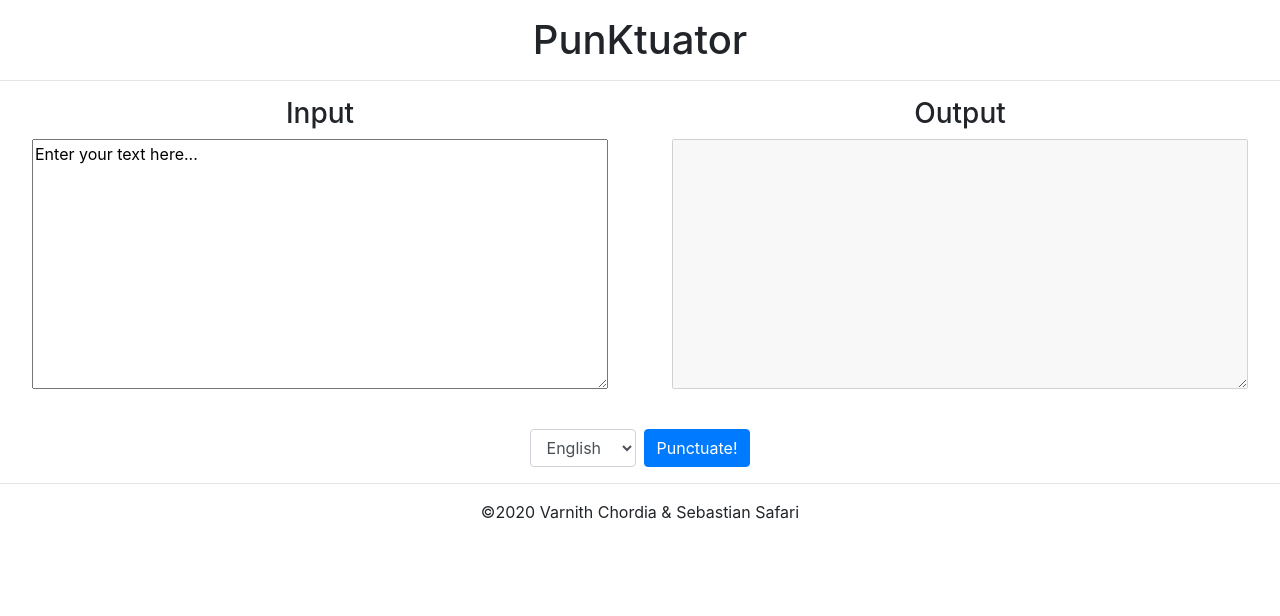
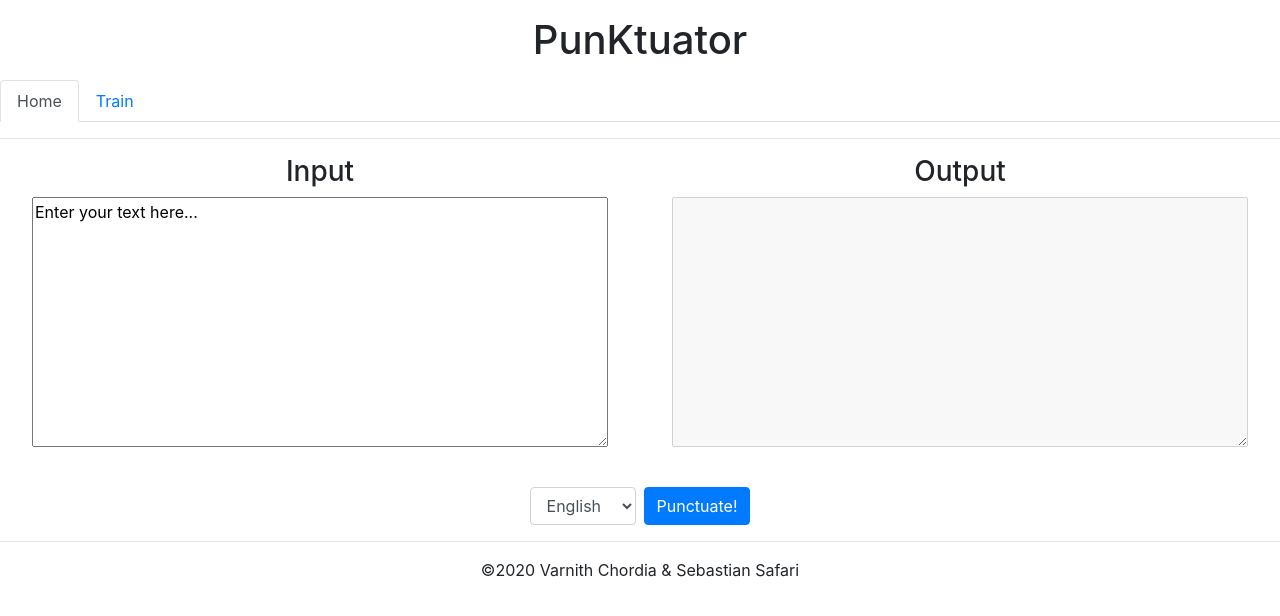
Before and after one commit to ssebs/PunKtuator-frontend, a React (Create React App) app: page / in a window 1280 px wide. Shown: the top 616 px of the page. Built offline with nearby package versions, Linux system fonts and the light colour scheme; the HTML template or start-up script is replaced by a standard one.

Commit message:
navigate tabs for training

```diff
--- a/public/index.html
+++ b/public/index.html
@@ -7,11 +7,29 @@
         <!-- <meta name="theme-color" content="#000000" /> -->
         <!-- <link rel="apple-touch-icon" href="%PUBLIC_URL%/logo192.png" /> -->
         <!-- <link rel="manifest" href="%PUBLIC_URL%/manifest.json" /> -->
-        <link rel="stylesheet" href="https://stackpath.bootstrapcdn.com/bootstrap/4.4.1/css/bootstrap.min.css">
+        <link
+            rel="stylesheet"
+            href="https://stackpath.bootstrapcdn.com/bootstrap/4.4.1/css/bootstrap.min.css"
+        />
         <title>PunKtuator</title>
     </head>
     <body>
         <noscript>You need to enable JavaScript to run this app.</noscript>
         <div id="root"></div>
+        <script
+            src="https://code.jquery.com/jquery-3.3.1.slim.min.js"
+            integrity="sha384-q8i/X+965DzO0rT7abK41JStQIAqVgRVzpbzo5smXKp4YfRvH+8abtTE1Pi6jizo"
+            crossorigin="anonymous"
+        ></script>
+        <script
+            src="https://cdnjs.cloudflare.com/ajax/libs/popper.js/1.14.7/umd/popper.min.js"
+            integrity="sha384-UO2eT0CpHqdSJQ6hJty5KVphtPhzWj9WO1clHTMGa3JDZwrnQq4sF86dIHNDz0W1"
+            crossorigin="anonymous"
+        ></script>
+        <script
+            src="https://stackpath.bootstrapcdn.com/bootstrap/4.3.1/js/bootstrap.min.js"
+            integrity="sha384-JjSmVgyd0p3pXB1rRibZUAYoIIy6OrQ6VrjIEaFf/nJGzIxFDsf4x0xIM+B07jRM"
+            crossorigin="anonymous"
+        ></script>
     </body>
 </html>
--- a/src/App.jsx
+++ b/src/App.jsx
@@ -3,6 +3,8 @@ import LangSelector from "./components/LangSelector";
 import TextBoxes from "./components/TextBoxes";
 
 import { doPunctuate } from "./API";
+import Train from "./components/Train";
+
 
 const App = () => {
     const [lang, setLang] = useState("english");
@@ -25,7 +27,42 @@ const App = () => {
     return (
         <div className="text-center">
             <h1 className="my-3">PunKtuator</h1>
+            <ul className="nav nav-tabs" role="tablist">
+                <li className="nav-item">
+                    <a
+                        class="nav-link active"
+                        id="home-tab"
+                        data-toggle="tab"
+                        href="#home"
+                        role="tab"
+                        aria-controls="home"
+                        aria-selected="true"
+                    >
+                        Home
+                    </a>
+                </li>
+                <li class="nav-item">
+                    <a
+                        class="nav-link"
+                        id="train-tab"
+                        data-toggle="tab"
+                        href="#train"
+                        role="tab"
+                        aria-controls="train"
+                        aria-selected="false"
+                    >
+                        Train
+                    </a>
+                </li>
+            </ul>
             <hr />
+            <div className="tab-content" id="myTabContent">
+                <div
+                    class="tab-pane fade show active"
+                    id="home"
+                    role="tabpanel"
+                    aria-labelledby="home-tab"
+                >
                     <form onSubmit={handleSubmit}>
                         <TextBoxes
                             inputChange={e => setInputText(e.target.value)}
@@ -33,12 +70,27 @@ const App = () => {
                             outputText={outputText}
                         />
                         <div className="d-flex justify-content-center">
-                    <LangSelector handleChange={e => setLang(e.target.value)} />
-                    <button type="submit" className="btn btn-primary mx-1">
+                            <LangSelector
+                                handleChange={e => setLang(e.target.value)}
+                            />
+                            <button
+                                type="submit"
+                                className="btn btn-primary mx-1"
+                            >
                                 Punctuate!
                             </button>
                         </div>
                     </form>
+                </div>
+                <div
+                    class="tab-pane fade"
+                    id="train"
+                    role="tabpanel"
+                    aria-labelledby="train-tab"
+                >
+                    <Train />
+                </div>
+            </div>
             <hr />
             <p>&copy;2020 Varnith Chordia &amp; Sebastian Safari </p>
         </div>
--- /dev/null
+++ b/src/components/Train.jsx
@@ -0,0 +1,11 @@
+import React from 'react'
+
+const Train = () => {
+    return (
+        <div>
+            Train the model:
+        </div>
+    )
+}
+
+export default Train
```
Lines whose indentation alone changed are shown as unchanged.
